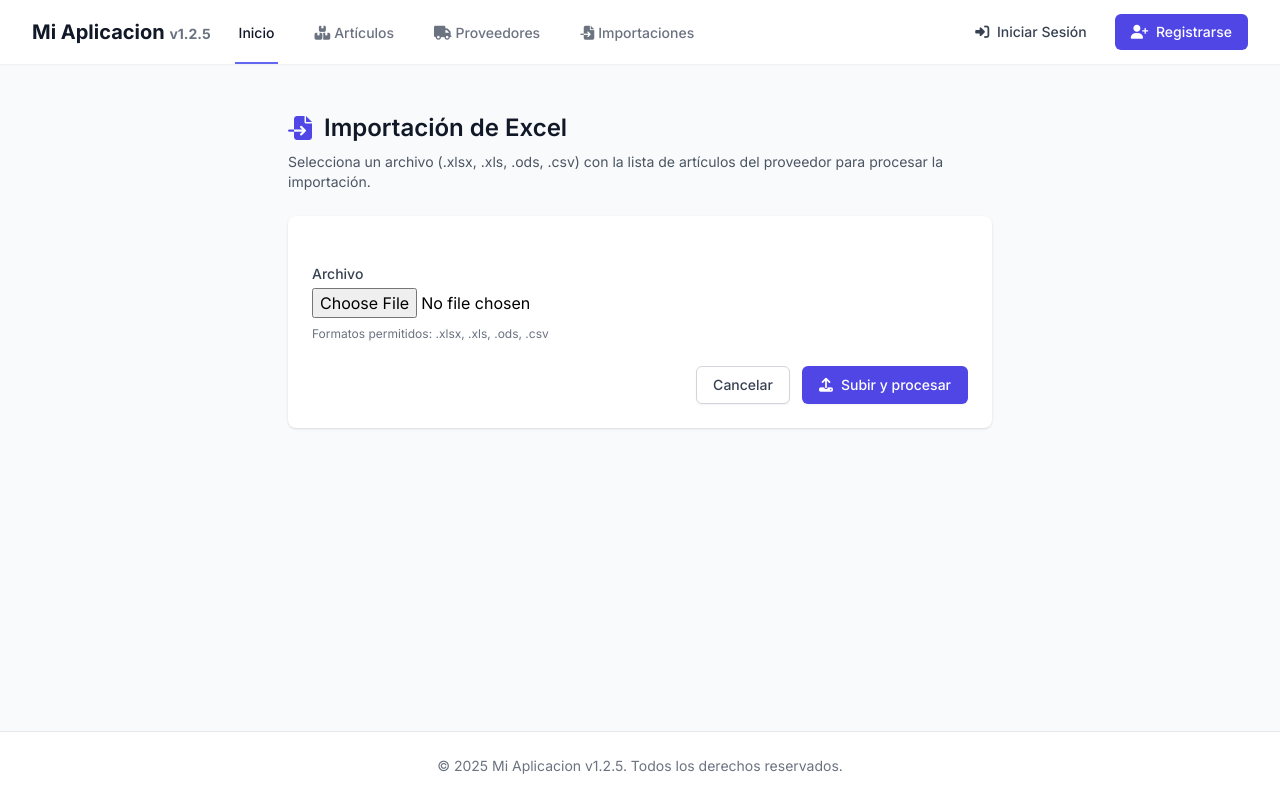
After one commit to DarkyDieLJob/GestionFerreteria, a Django app: page /importaciones/crear/1/ in a window 1280 px wide. The commit adds this page. Run offline with Django 4.2, Linux system fonts and the light colour scheme; some libraries are stand-ins or nearby versions.

Commit message:
feat(importaciones): vistas y estilos de importaciones; navbar link\n\n- Cambio a FormView en ImportacionCreateView para compatibilidad con forms no-modelo\n- Estilos Tailwind en templates de importaciones (form y preview) inspirados en core_auth\n- Link de Importaciones en navbar (desktop y móvil)\n- Añadido pandas a requirements (dev/notebook/runtime)\n- Integración de urls de importaciones en core_config

```diff
--- a/requirements/dev.txt
+++ b/requirements/dev.txt
@@ -4,3 +4,4 @@ pytest-cov
 black
 flake8
 commitizen>=3.24.0
+pandas
--- a/requirements/notebook.txt
+++ b/requirements/notebook.txt
@@ -25,3 +25,4 @@ typing_extensions==4.14.1
 urllib3==2.5.0
 python-decouple
 commitizen>=3.24.0
+pandas
--- a/requirements/runtime.txt
+++ b/requirements/runtime.txt
@@ -5,3 +5,4 @@ djangorestframework==3.16.1
 python-decouple
 requests==2.32.4
 sqlparse==0.5.3
+pandas
--- a/src/core_config/urls.py
+++ b/src/core_config/urls.py
@@ -30,4 +30,6 @@ urlpatterns = [
     # URLs de la app articulos (vistas y formularios de búsqueda/mapeo)
     path('proveedores/', include('proveedores.urls')),
     path('articulos/', include('articulos.urls')),
+    # URLs de la app importaciones (vistas para subir y previsualizar Excel)
+    path('importaciones/', include(('importaciones.urls', 'importaciones'), namespace='importaciones')),
 ]
--- /dev/null
+++ b/src/importaciones/adapters/forms.py
@@ -0,0 +1,35 @@
+"""
+Formularios para la app de importaciones.
+
+Este formulario se utiliza en la vista ImportacionCreateView para subir
+archivos de Excel/hojas de cálculo. Se valida que la extensión sea una
+permitida (.xlsx, .xls, .ods, .csv).
+"""
+from django import forms
+import os
+
+
+class ImportacionForm(forms.Form):
+    """Formulario para subir un archivo de importación.
+
+    Se usa en ImportacionCreateView para permitir al usuario subir un
+    archivo de Excel/hoja de cálculo que luego será procesado por el
+    repositorio/caso de uso.
+    """
+
+    archivo = forms.FileField(label="Archivo Excel")
+
+    EXTENSIONES_PERMITIDAS = {".xlsx", ".xls", ".ods", ".csv"}
+
+    def clean_archivo(self):
+        archivo = self.cleaned_data.get("archivo")
+        if not archivo:
+            return archivo
+
+        _, ext = os.path.splitext(archivo.name.lower())
+        if ext not in self.EXTENSIONES_PERMITIDAS:
+            raise forms.ValidationError(
+                "Extensión no permitida. Use uno de: %s"
+                % ", ".join(sorted(self.EXTENSIONES_PERMITIDAS))
+            )
+        return archivo
--- a/src/importaciones/adapters/views.py
+++ b/src/importaciones/adapters/views.py
@@ -1 +1,83 @@
 # Archivo de vistas del adaptador
+from django.shortcuts import render, redirect
+from django.urls import reverse
+from django.views.generic import FormView
+from django.views import View
+from django.core.files.storage import FileSystemStorage
+
+# Estas vistas actúan como adaptadores en la arquitectura hexagonal.
+# Delegan la lógica de negocio al repositorio y a los casos de uso del dominio,
+# manteniendo a Django como capa de presentación.
+from importaciones.adapters.repository import ExcelRepository
+from importaciones.adapters.forms import ImportacionForm
+
+# Nota: ImportacionForm se define en importaciones.adapters.forms y se integra aquí
+# como form_class de ImportacionCreateView.
+
+
+class ImportacionCreateView(FormView):
+    """
+    Vista para subir un archivo Excel para un proveedor específico.
+
+    - template_name: plantilla del formulario.
+    - form_class: formulario simple con FileField (ImportacionForm).
+    - Al validar, almacena el archivo con FileSystemStorage y delega el
+      procesamiento al ExcelRepository.
+    - Finalmente redirige al listado de proveedores.
+
+    Nota: Las consultas a Proveedor/ConfigImportacion deben realizarse sobre la
+    base de datos 'negocio_db'. Esa política es respetada dentro del repositorio
+    (o en los modelos si se realizan consultas directas mediante .using('negocio_db')).
+    """
+
+    template_name = "importaciones/importacion_form.html"
+    form_class = ImportacionForm
+
+    def form_valid(self, form):
+        proveedor_id = self.kwargs.get("proveedor_id")
+
+        # Guardar el archivo con el storage por defecto (MEDIA_ROOT)
+        archivo = form.cleaned_data["archivo"]
+        storage = FileSystemStorage()
+        nombre_archivo = storage.save(archivo.name, archivo)
+
+        # Integración con repositorio: procesar el archivo utilizando la
+        # política de base de datos 'negocio_db' definida en el repositorio/modelos.
+        ExcelRepository().procesar_excel(proveedor_id, nombre_archivo)
+
+        # Redirigir al listado de proveedores (namespace 'proveedores').
+        return redirect(reverse("proveedores:proveedor_list"))
+
+
+class ImportacionPreviewView(View):
+    """
+    Muestra una vista previa (primeras filas) del contenido del Excel
+    previamente subido para un proveedor.
+
+    - template_name: plantilla para renderizar la vista previa.
+    - En GET, obtiene proveedor_id y nombre_archivo desde la URL y delega en el
+      repositorio la lectura de las primeras filas.
+
+    Las operaciones de lectura/consulta respetan 'negocio_db' según
+    implementación del repositorio/modelos.
+    """
+
+    template_name = "importaciones/importacion_preview.html"
+
+    def get(self, request, *args, **kwargs):
+        proveedor_id = kwargs.get("proveedor_id")
+        nombre_archivo = kwargs.get("nombre_archivo")
+
+        # Obtener las primeras 20 filas para vista previa
+        filas = ExcelRepository().vista_previa_excel(
+            proveedor_id=proveedor_id,
+            nombre_archivo=nombre_archivo,
+            limite=20,
+        )
+
+        contexto = {
+            "proveedor_id": proveedor_id,
+            "nombre_archivo": nombre_archivo,
+            "filas": filas,
+        }
+        return render(request, self.template_name, contexto)
--- /dev/null
+++ b/src/importaciones/urls.py
@@ -0,0 +1,29 @@
+from django.urls import path
+
+from importaciones.adapters.views import (
+    ImportacionCreateView,
+    ImportacionPreviewView,
+)
+
+# Namespace para esta app, útil para usar reverse('importaciones:...')
+app_name = "importaciones"
+
+urlpatterns = [
+    # Subir un archivo Excel para un proveedor específico.
+    # Uso en reverse: reverse('importaciones:importacion_create', kwargs={'proveedor_id': 123})
+    path(
+        "crear/<int:proveedor_id>/",
+        ImportacionCreateView.as_view(),
+        name="importacion_create",
+    ),
+    # Mostrar la vista previa del Excel subido para un proveedor y un nombre de archivo dados.
+    # Uso en reverse: reverse('importaciones:importacion_preview', kwargs={'proveedor_id': 123, 'nombre_archivo': 'archivo.xlsx'})
+    path(
+        "vista-previa/<int:proveedor_id>/<str:nombre_archivo>/",
+        ImportacionPreviewView.as_view(),
+        name="importacion_preview",
+    ),
+]
+
+# Nota: este archivo está listo para ser incluido en core_config/urls.py como:
+#   path("", include("importaciones.urls"))
--- a/src/templates/base.html
+++ b/src/templates/base.html
@@ -74,6 +74,11 @@
                             <i class="fas fa-truck mr-1"></i>
                             Proveedores
                         </a>
+                        <!-- Link a Importaciones (entra por proveedores) -->
+                        <a href="{% url 'proveedores:proveedor_list' %}" class="text-gray-500 hover:text-gray-700 inline-flex items-center px-1 pt-1 border-b-2 border-transparent text-sm font-medium">
+                            <i class="fas fa-file-import mr-1"></i>
+                            Importaciones
+                        </a>
                     </div>
                 </div>
                 <div class="hidden sm:ml-6 sm:flex sm:items-center">
@@ -136,6 +141,12 @@
                 <a href="{% url 'proveedores:proveedor_list' %}" class="text-gray-600 hover:bg-gray-50 hover:border-gray-300 hover:text-gray-800 block pl-3 pr-4 py-2 border-l-4 text-base font-medium border-transparent">
                     <span class="inline-flex items-center">
                         <i class="fas fa-truck mr-2"></i>Proveedores
+                    </span>
+                </a>
+                <!-- Link móvil a Importaciones (entra por proveedores) -->
+                <a href="{% url 'proveedores:proveedor_list' %}" class="text-gray-600 hover:bg-gray-50 hover:border-gray-300 hover:text-gray-800 block pl-3 pr-4 py-2 border-l-4 text-base font-medium border-transparent">
+                    <span class="inline-flex items-center">
+                        <i class="fas fa-file-import mr-2"></i>Importaciones
                     </span>
                 </a>
                 {% if user.is_authenticated %}
--- /dev/null
+++ b/src/templates/importaciones/importacion_form.html
@@ -0,0 +1,48 @@
+{% extends 'base.html' %}
+
+{# Template de formulario de importación de Excel.
+   Hereda de base.html y define el bloque de contenido. #}
+
+{% block content %}
+  <div class="max-w-3xl mx-auto px-4 sm:px-6 lg:px-8 py-8">
+    <div class="mb-6">
+      <h1 class="text-2xl font-semibold text-gray-900 flex items-center">
+        <i class="fas fa-file-import mr-3 text-indigo-600"></i>
+        Importación de Excel
+      </h1>
+      <p class="mt-2 text-sm text-gray-600">
+        Selecciona un archivo (.xlsx, .xls, .ods, .csv) con la lista de artículos
+        del proveedor para procesar la importación.
+      </p>
+    </div>
+
+    <div class="bg-white shadow rounded-lg p-6">
+      <form method="POST" enctype="multipart/form-data" class="space-y-6">
+        {% csrf_token %}
+
+        <div>
+          <label for="id_archivo" class="block text-sm font-medium text-gray-700">Archivo</label>
+          <div class="mt-1">
+            {{ form.archivo }}
+          </div>
+          {% if form.archivo.errors %}
+            <p class="mt-2 text-sm text-red-600">{{ form.archivo.errors.0 }}</p>
+          {% endif %}
+          <p class="mt-2 text-xs text-gray-500">Formatos permitidos: .xlsx, .xls, .ods, .csv</p>
+        </div>
+
+        <div class="flex items-center justify-end space-x-3">
+          <a href="{% url 'proveedores:proveedor_list' %}"
+             class="inline-flex items-center px-4 py-2 border border-gray-300 rounded-md shadow-sm text-sm font-medium text-gray-700 bg-white hover:bg-gray-50">
+            Cancelar
+          </a>
+          <button type="submit"
+                  class="inline-flex items-center px-4 py-2 border border-transparent text-sm font-medium rounded-md shadow-sm text-white bg-indigo-600 hover:bg-indigo-700 focus:outline-none focus:ring-2 focus:ring-offset-2 focus:ring-indigo-500">
+            <i class="fas fa-upload mr-2"></i>
+            Subir y procesar
+          </button>
+        </div>
+      </form>
+    </div>
+  </div>
+{% endblock content %}
```
Also changed, not shown: src/importaciones/tests/test_views.py (added, +114 -0 lines), src/templates/importaciones/importacion_preview.html (added, +62 -0 lines).
